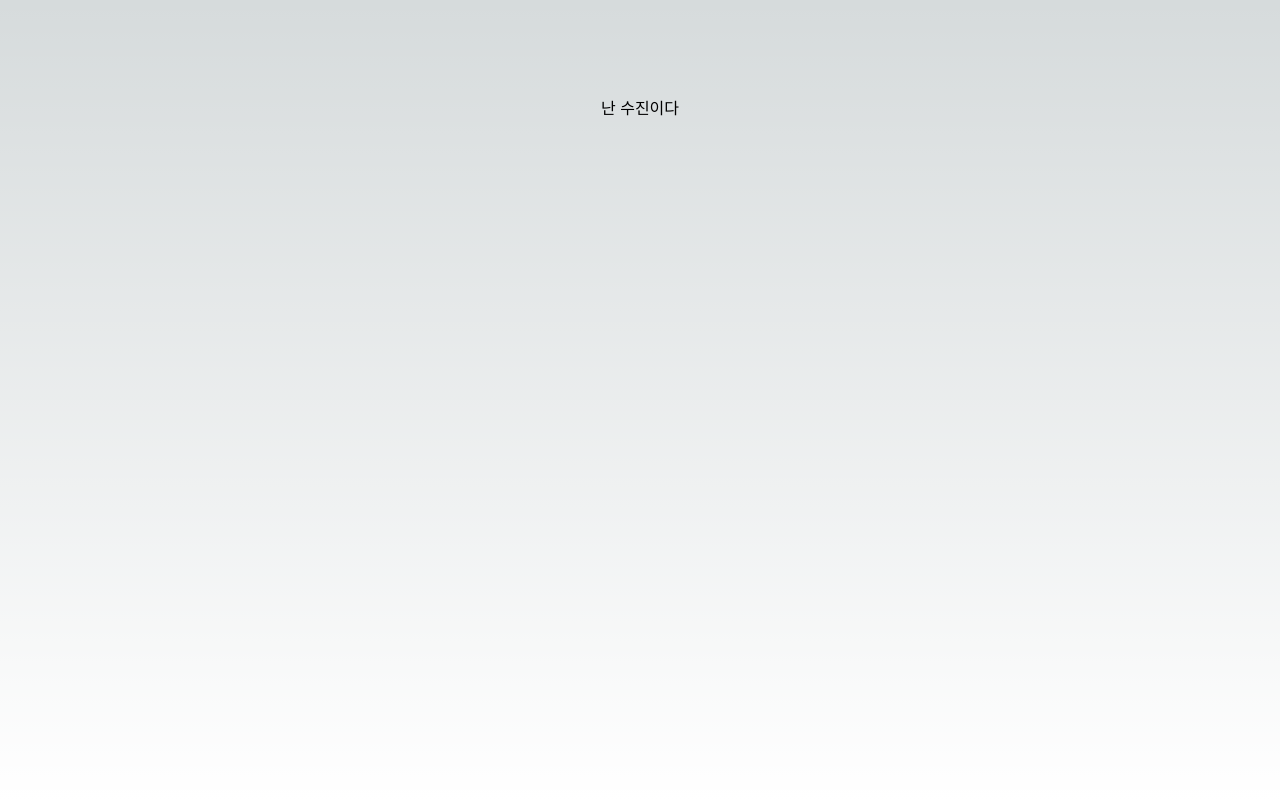
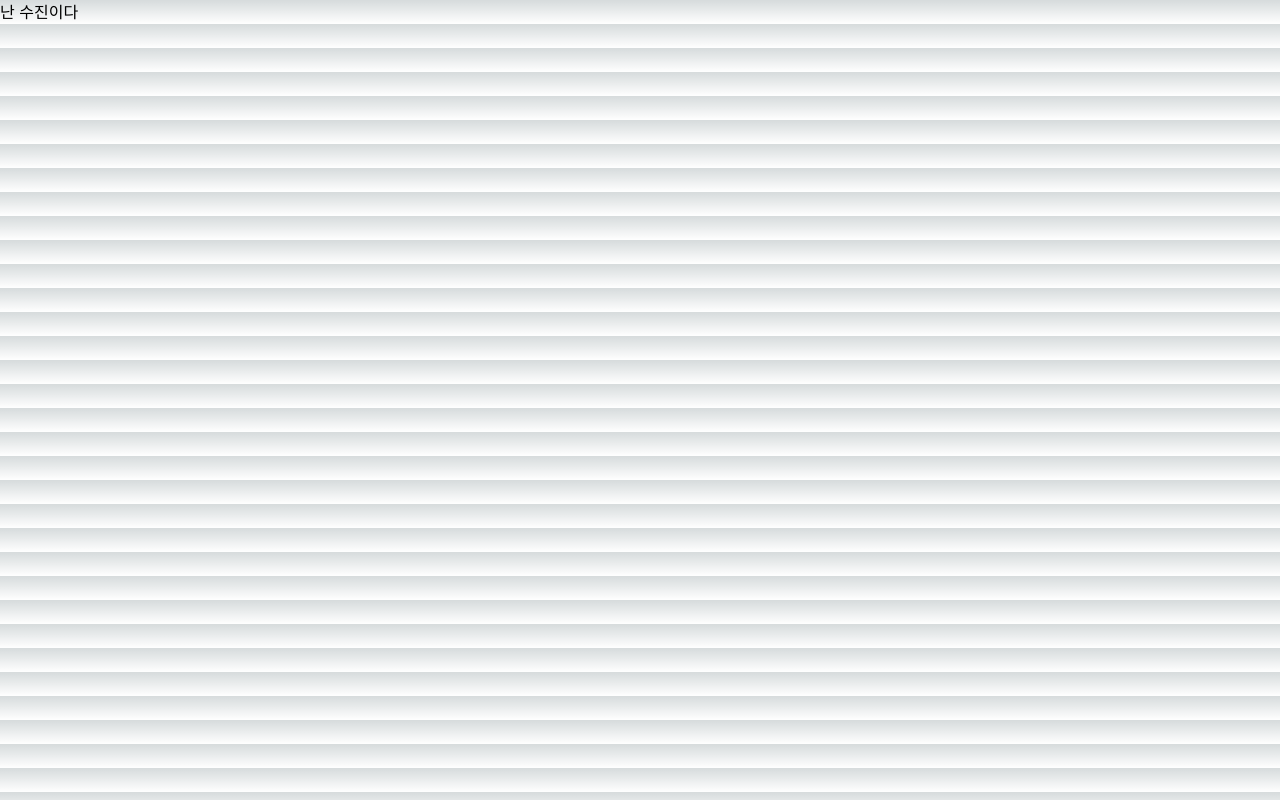
Before and after one commit to soolovepat/next-web, a Next.js app: page / in a window 1280 px wide. Built offline with nearby package versions, Linux system fonts and the light colour scheme.

Commit message:
Remove unused variable

```diff
--- a/src/app/page.js
+++ b/src/app/page.js
@@ -1,9 +1,3 @@
-import Image from "next/image";
-
 export default function Home() {
-  return (
-    <main className="flex min-h-screen flex-col items-center justify-between p-24">
-      난 수진이다
-    </main>
-  );
+  return <main>난 수진이다</main>;
 }
```
